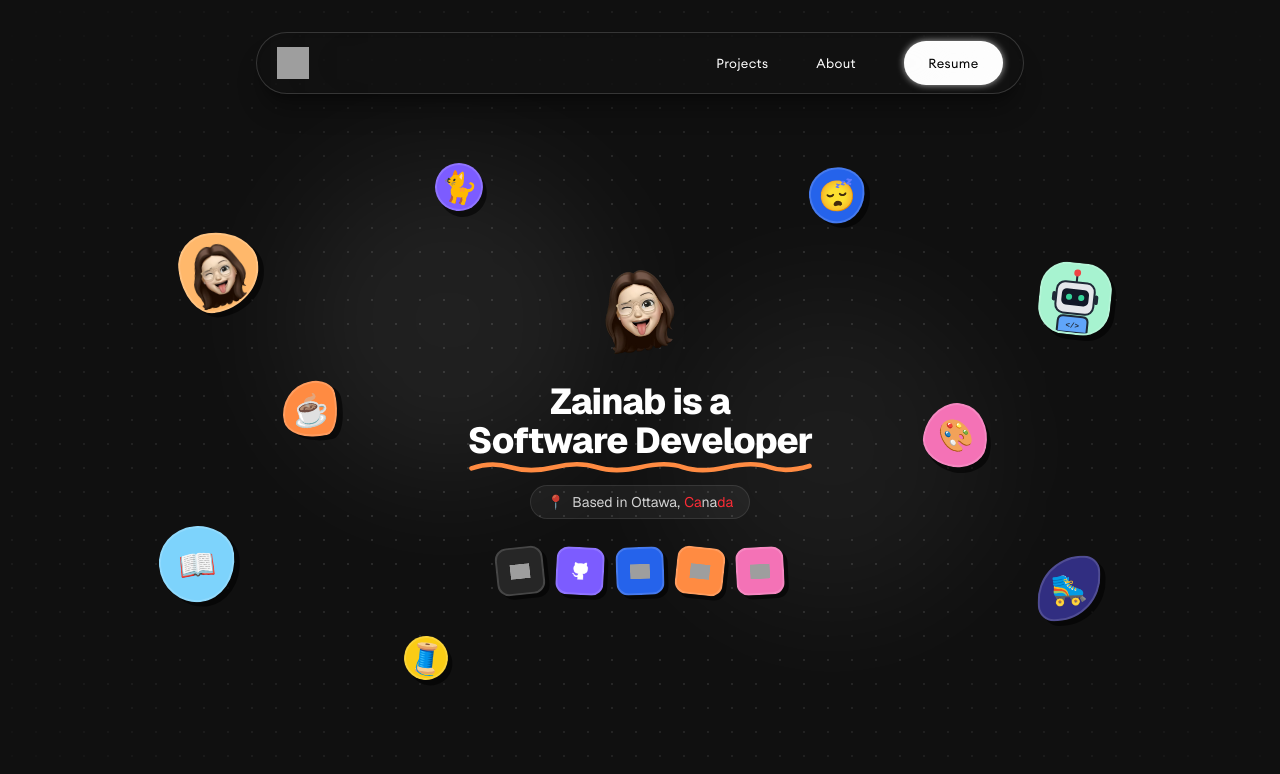
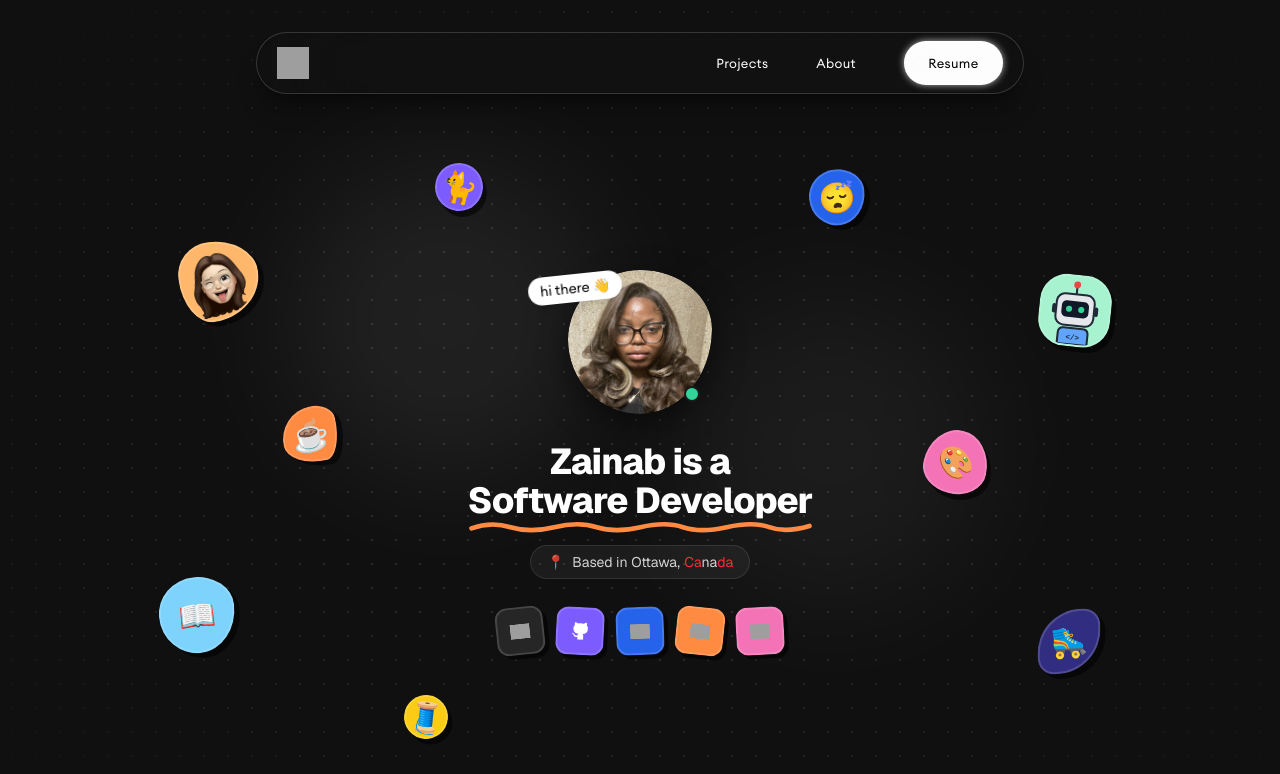
Before and after one commit to zainab-kassim/myportfolio, a Next.js app: page / in a window 1280 px wide. Shown: the top 774 px of the page. Built offline with nearby package versions, Linux system fonts and the light colour scheme; grey boxes are pictures that could not be loaded; what @midudev/tailwind-animations would draw is missing.

Commit message:
Replace hero memoji with profile photo in a blob frame

```diff
--- a/src/components/HeroSection.tsx
+++ b/src/components/HeroSection.tsx
@@ -2,6 +2,7 @@ import React from 'react'
 import Image from 'next/image'
 import githublogo from '../images/icons/github (3).png'
 import memoji from '../images/icons/Me-moji.png'
+import photo from '../images/zainab.jpg'
 import ScrollReveal from './ui/ScrollReveal'
 import Link from 'next/link'
 import { BotAvatar } from './ui/Avatars'
@@ -87,7 +88,13 @@ export default function HeroSection() {
           </div>
         ))}
 
-        <Image height={170} width={170} className='animate-fade-in-up w-21 h-21 ' quality={100} alt='memoji' src={memoji} />
+        <div className='relative animate-fade-in-up'>
+          <div className='hero-blob w-28 h-28 md:w-36 md:h-36 overflow-hidden shadow-[0_10px_30px_rgba(0,0,0,0.5)]'>
+            <Image src={photo} alt='Zainab Kassim' quality={90} priority className='hero-blob w-full h-full object-cover object-[50%_30%]' />
+          </div>
+          <span className='absolute top-1 -left-12 md:-left-10 -rotate-6 z-10 bg-white text-black text-xs md:text-sm font-medium rounded-full px-3 py-1 shadow-lg whitespace-nowrap'>hi there 👋</span>
+          <span className='absolute bottom-3 right-3 w-4 h-4 rounded-full bg-[#34D399] border-2 border-[#1a1a1a]' />
+        </div>
 
         <div className='flex flex-col items-center text-center text-white animate-fade-in-up font-sans mt-7 relative z-10'>
           <h1 className='font-extrabold tracking-tight leading-[1.1] text-2xl md:text-3xl lg:text-[36px]'>
```
Also changed, not shown: src/images/zainab.jpg (added).
